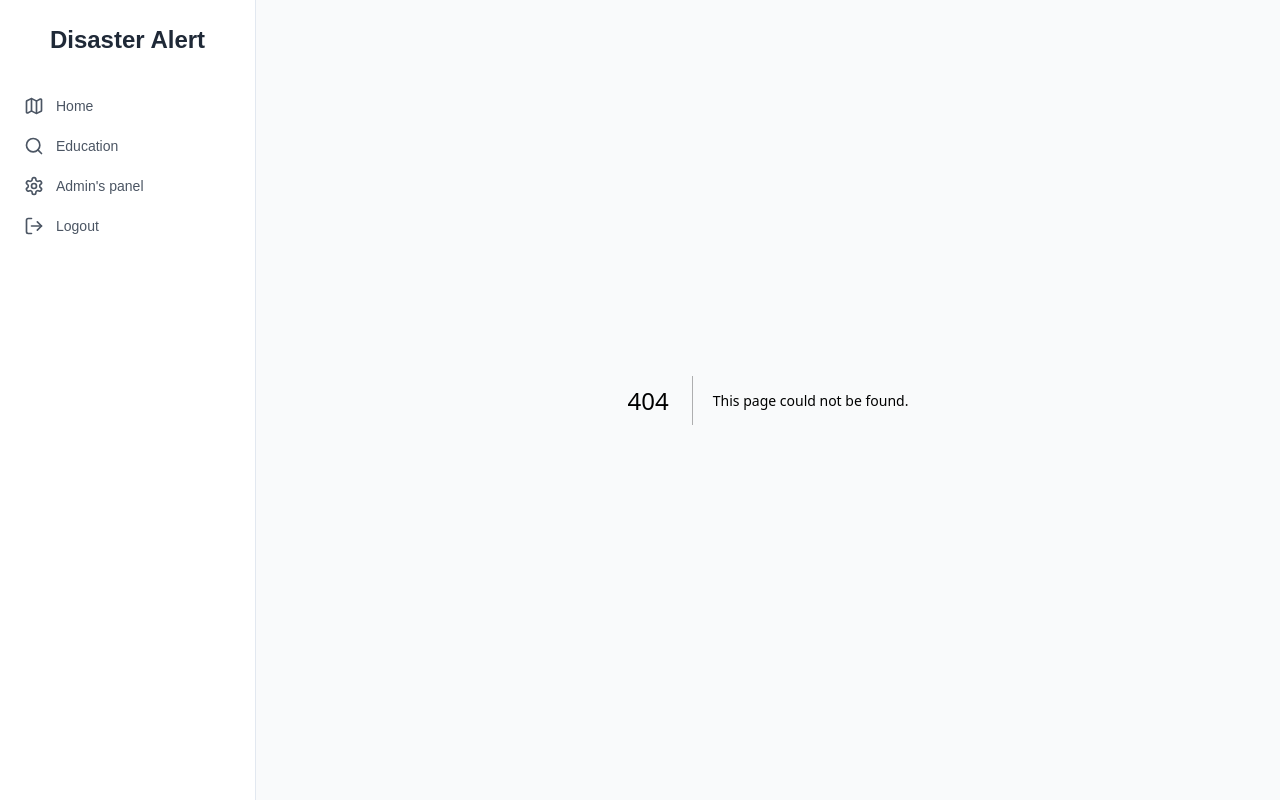
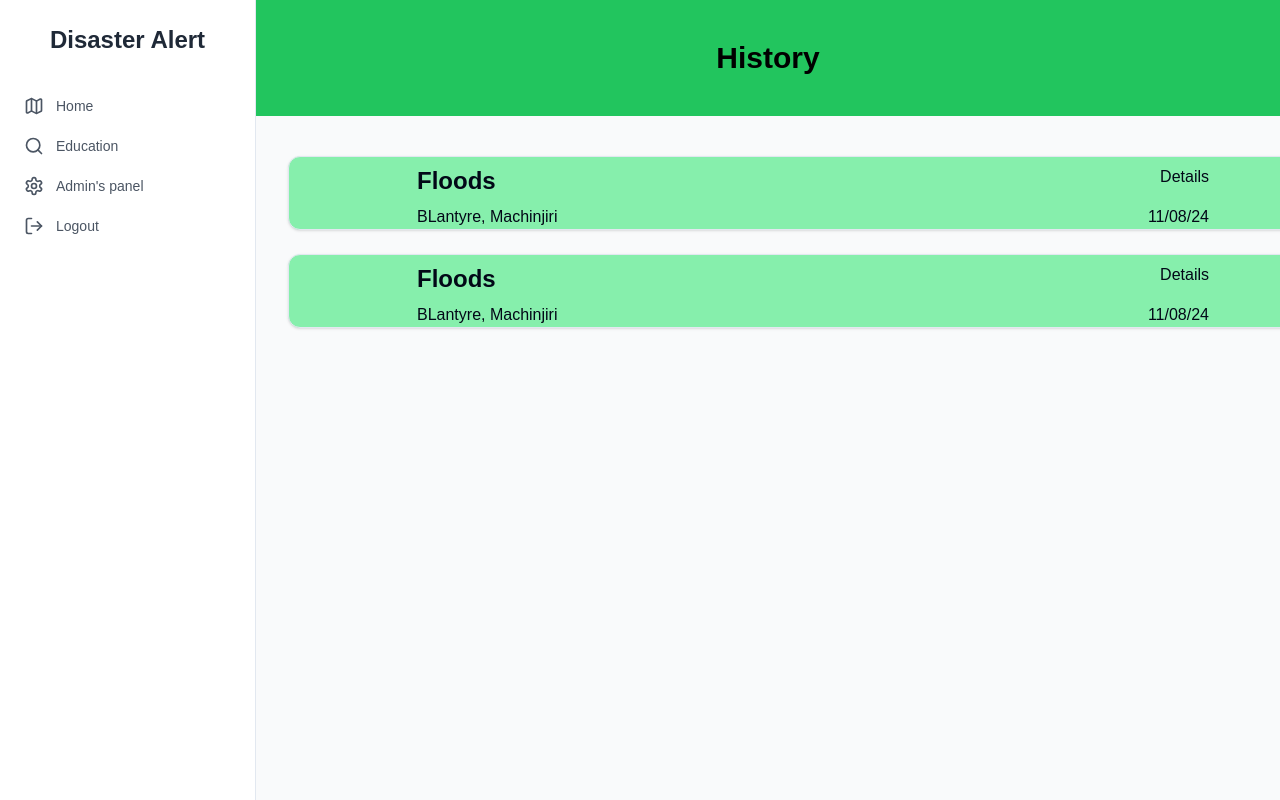
Before and after one commit to bsc-inf-04-20/disaster-alert-frontend, a Next.js app: page /history in a window 1280 px wide. Before the commit this address had no page. Built offline with nearby package versions, Linux system fonts and the light colour scheme.

Commit message:
added history page

```diff
--- /dev/null
+++ b/src/app/history/historyPage.tsx
@@ -0,0 +1,44 @@
+"use client"
+
+
+import { Card, CardContent, CardHeader, CardTitle } from '@/components/ui/card'
+import { Tabs, TabsContent, TabsList, TabsTrigger } from '@/components/ui/tabs'
+import {
+    Table,
+    TableBody,
+    TableCaption,
+    TableCell,
+    TableHead,
+    TableHeader,
+    TableRow,
+} from "@/components/ui/table";
+import {
+    Select,
+    SelectContent,
+    SelectItem,
+    SelectTrigger,
+    SelectValue,
+  } from "@/components/ui/select"
+
+
+import React, { useEffect, useState } from 'react'
+import { Button } from '@/components/ui/button'
+import { toast, Toaster } from 'sonner';
+import { Input } from '@/components/ui/input';
+import Fuse from 'fuse.js';
+import 'react-date-range/dist/styles.css'; // main style file
+import 'react-date-range/dist/theme/default.css'; // theme css file
+import { DateRange } from 'react-date-range';
+import { format, isWithinInterval } from 'date-fns';
+
+function History(){
+    return(
+       <div>
+        <Card className='bg-green-300'>
+
+        </Card>
+       </div>
+    )
+}
+
+export default History
--- /dev/null
+++ b/src/app/history/page.tsx
@@ -0,0 +1,41 @@
+import { Card, CardHeader } from '@/components/ui/card'
+import historyPage from './historyPage'
+
+async function page (){
+    return(
+        <div className='space-y-10'>
+            <div className='items-center flex'>
+                <header className="w-full bg-green-500 text-white p-10 ">
+                <p className='flex text-3xl font-extrabold justify-center text-center text-black'>History </p>
+                </header>
+            </div>
+            <div className='space-y-6'>
+                <Card className='bg-green-300 flex flex-col ml-8  w-[1050px]'>
+                    <div className='flex  px-32 w-full py-2 '>
+                        <p className='text-2xl'><strong>Floods</strong>  </p>
+                        <p className='ml-auto'>Details</p>
+                    </div>
+
+                    <div className='flex  px-32 w-full '>
+                        <p>BLantyre, Machinjiri</p>
+                        <p className='ml-auto'>11/08/24</p>
+                    </div>
+
+                </Card>
+                <Card className='bg-green-300 flex flex-col ml-8  w-[1050px]'>
+                    <div className='flex  px-32 w-full py-2 '>
+                        <p className='text-2xl'><strong>Floods</strong>  </p>
+                        <p className='ml-auto'>Details</p>
+                    </div>
+
+                    <div className='flex  px-32 w-full '>
+                        <p>BLantyre, Machinjiri</p>
+                        <p className='ml-auto'>11/08/24</p>
+                    </div>
+                </Card>
+            </div>
+
+        </div>
+    )
+}
+export default page
```
